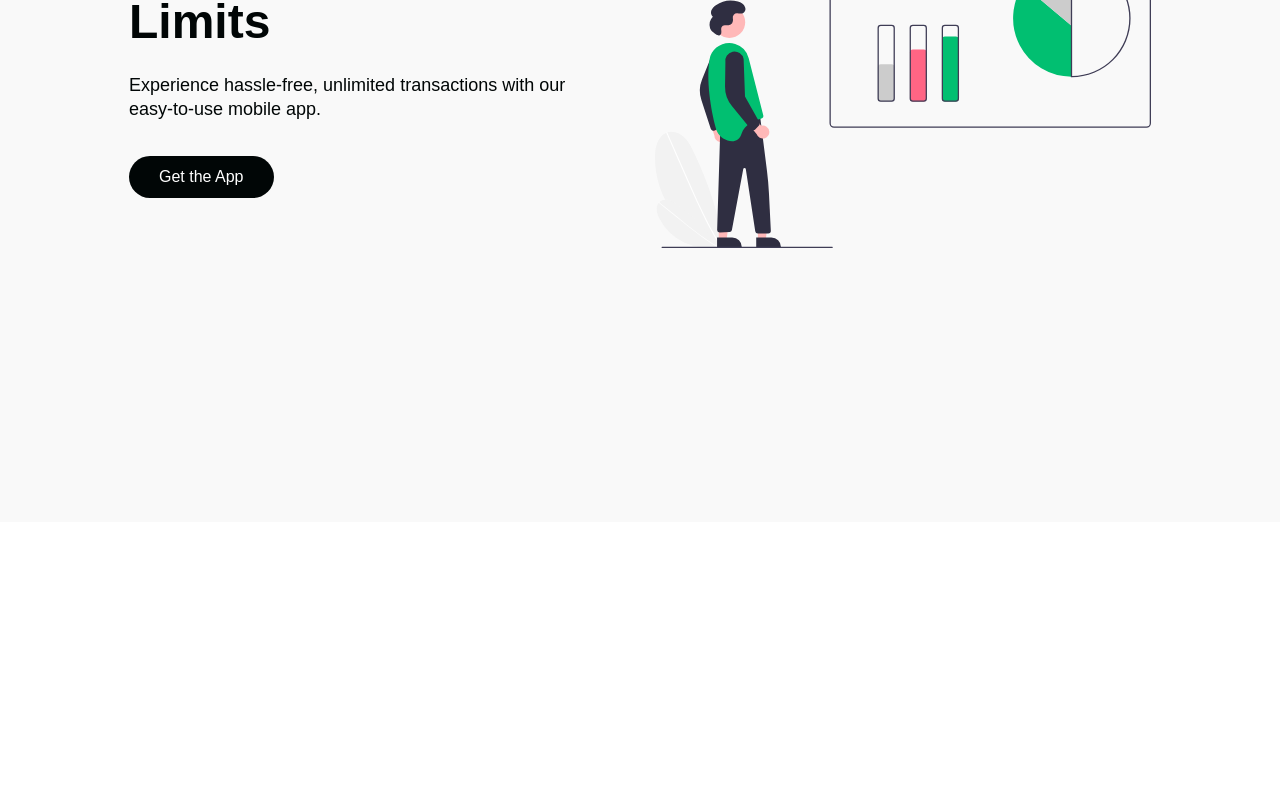
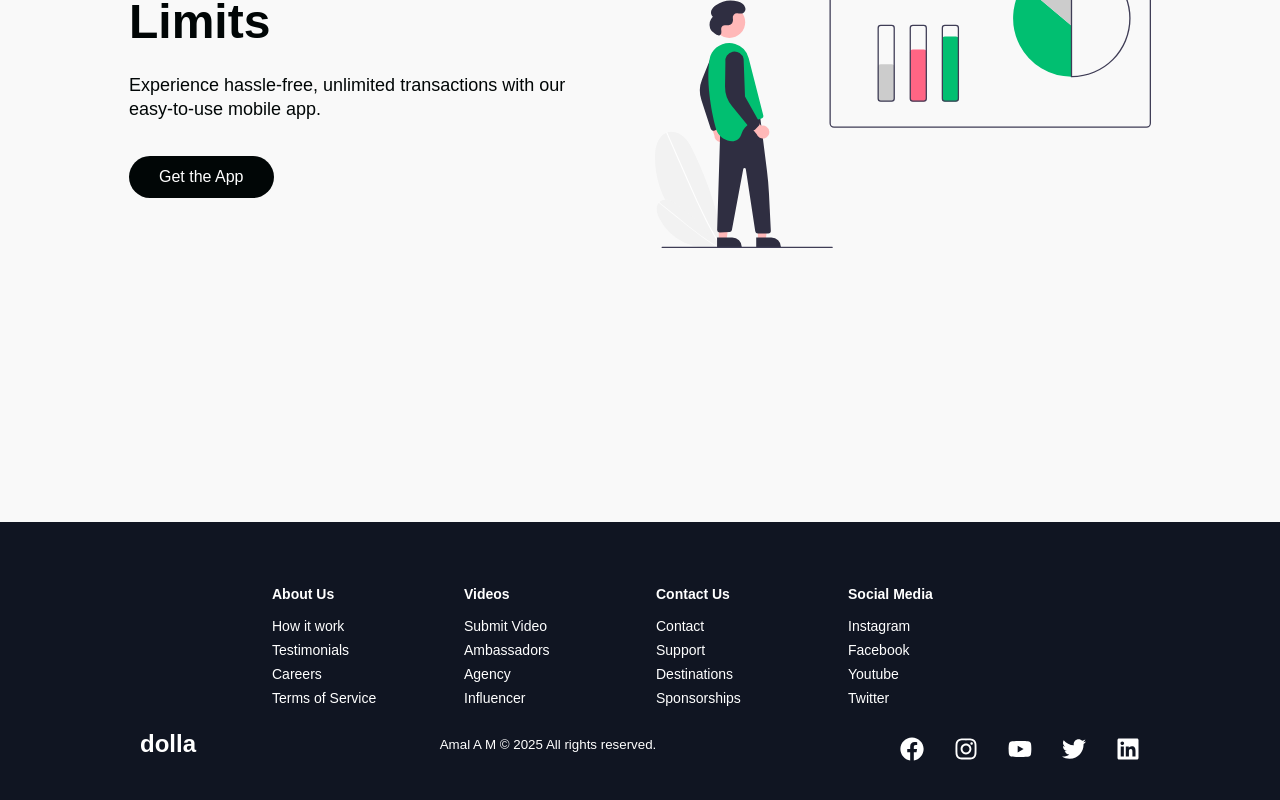
Before and after one commit to Amal-AM4/react-dolla, a React (Vite) app: page / in a window 1280 px wide. Shown: the part 3658-4458 px from the top of the page. Before the commit the page ends 4180 px from the top, so only its background shows below. Built offline with nearby package versions, Linux system fonts and the light colour scheme; a web font is replaced by a local one.

Commit message:
Footer section completed

```diff
--- a/src/App.jsx
+++ b/src/App.jsx
@@ -1,12 +1,17 @@
 import "./App.css";
-import { BrowserRouter as Router } from "react-router-dom";
+import { BrowserRouter as Router, Routes, Route } from "react-router-dom";
 
 import Home from "./pages";
+import SigninPage from "./pages/signin";
 
 function App() {
   return (
     <Router>
-      <Home />
+
+      <Routes>
+        <Route path="/" element={<Home />} />
+        <Route path="/signin" element={<SigninPage />} />
+      </Routes>
     </Router>
   );
 }
--- /dev/null
+++ b/src/components/Footer/FooterElements.jsx
@@ -0,0 +1,114 @@
+import { Link } from "react-router-dom";
+import styled from "styled-components";
+
+
+export const FooterContainer = styled.footer`
+    background-color: #101522;
+`
+
+export const FooterWrap = styled.div`
+    padding: 48px 24px;
+    display: flex;
+    flex-direction: column;
+    justify-content: center;
+    align-items: center;
+    max-width: 1100px;
+    margin: 0 auto;
+`
+
+export const FooterLinksContainer = styled.div`
+    display: flex;
+    justify-content: center;
+
+    @media screen and  (max-width: 820px) {
+        padding-top: 32px;
+    }
+`
+
+export const FooterLinksWrapper = styled.div`
+    display: flex;
+
+    @media screen and (max-width: 820px) {
+        flex-direction: column;
+    }
+`
+
+export const FooterLinkItems = styled.div`
+    display: flex;
+    flex-direction: column;
+    align-items: flex-start;
+    margin: 16px;
+    text-align: left;
+    width: 160px;
+    box-sizing: border-box;
+    color: #fff;
+
+    @media screen and (max-width: 420px) {
+        margin: 0;
+        padding: 10px;
+        width: 100%;
+    }
+`
+
+export const FooterLinkTitle = styled.h1`
+    font-size: 14px;
+    margin-bottom: 16px;
+`
+
+export const FooterLink = styled(Link)`
+    color: #fff;
+    text-decoration: none;
+    margin-bottom: 0.5rem;
+    font-size: 14px;
+
+    &:hover {
+        color: #01bf71;
+        transition: 0.3s ease-out;
+    }
+`
+
+export const SocialMedia = styled.section`
+    max-width: 1000px;
+    width: 100%;
+`
+
+export const SocialMediaWrap = styled.div`
+    display: flex;
+    justify-content: space-between;
+    align-items: center;
+    max-width: 40px auto 0 auto;
+
+    @media screen and (max-width: 820px){
+        flex-direction: column;
+    }
+`
+
+export const SocialLogo = styled(Link)`
+    color: #fff;
+    justify-self: start;
+    cursor: pointer;
+    text-decoration: none;
+    font-size: 1.5rem;
+    display: flex;
+    align-items: center;
+    margin-bottom: 16px;
+    font-weight: bold;
+`
+
+
+export const WebsiteRights = styled.small`
+    color: #fff;
+    margin-bottom: 16px;
+`
+
+export const SocialIcons = styled.div`
+    display: flex;
+    justify-content: space-between;
+    align-items: center;
+    width: 240px;
+`
+
+export const SocialIconLink = styled.a`
+    color: #fff;
+    font-size: 24px;
+`
--- /dev/null
+++ b/src/components/Footer/index.jsx
@@ -0,0 +1,91 @@
+import React from "react";
+import {
+  FooterContainer,
+  FooterLink,
+  FooterLinkItems,
+  FooterLinkTitle,
+  FooterLinksContainer,
+  FooterLinksWrapper,
+  FooterWrap,
+  SocialIconLink,
+  SocialIcons,
+  SocialLogo,
+  SocialMedia,
+  SocialMediaWrap,
+  WebsiteRights,
+} from "./FooterElements";
+import { FaInstagram, FaLinkedin, FaTwitter, FaYoutube, FaFacebook } from "react-icons/fa";
+
+const Footer = () => {
+  return (
+    <FooterContainer>
+      <FooterWrap>
+        <FooterLinksContainer>
+          <FooterLinksWrapper>
+            <FooterLinkItems>
+              <FooterLinkTitle>About Us</FooterLinkTitle>
+              <FooterLink to="/">How it work</FooterLink>
+              <FooterLink to="/">Testimonials</FooterLink>
+              <FooterLink to="/">Careers</FooterLink>
+              <FooterLink to="/">Terms of Service</FooterLink>
+            </FooterLinkItems>
+
+            <FooterLinkItems>
+              <FooterLinkTitle>Videos</FooterLinkTitle>
+              <FooterLink to="/">Submit Video</FooterLink>
+              <FooterLink to="/">Ambassadors</FooterLink>
+              <FooterLink to="/">Agency</FooterLink>
+              <FooterLink to="/">Influencer</FooterLink>
+            </FooterLinkItems>
+          </FooterLinksWrapper>
+
+          <FooterLinksWrapper>
+            <FooterLinkItems>
+              <FooterLinkTitle>Contact Us</FooterLinkTitle>
+              <FooterLink to="/">Contact</FooterLink>
+              <FooterLink to="/">Support</FooterLink>
+              <FooterLink to="/">Destinations</FooterLink>
+              <FooterLink to="/">Sponsorships</FooterLink>
+            </FooterLinkItems>
+
+            <FooterLinkItems>
+              <FooterLinkTitle>Social Media</FooterLinkTitle>
+              <FooterLink to="/">Instagram</FooterLink>
+              <FooterLink to="/">Facebook</FooterLink>
+              <FooterLink to="/">Youtube</FooterLink>
+              <FooterLink to="/">Twitter</FooterLink>
+            </FooterLinkItems>
+          </FooterLinksWrapper>
+        </FooterLinksContainer>
+
+        <SocialMedia>
+          <SocialMediaWrap>
+            <SocialLogo to="/">dolla</SocialLogo>
+            <WebsiteRights>
+              Amal A M &copy; {new Date().getFullYear()} All rights reserved.
+            </WebsiteRights>
+            <SocialIcons>
+              <SocialIconLink href="/" target="_blank" aria-label="Facebook">
+                <FaFacebook />
+              </SocialIconLink>
+              <SocialIconLink href="/" target="_blank" aria-label="Instagram">
+                <FaInstagram />
+              </SocialIconLink>
+              <SocialIconLink href="/" target="_blank" aria-label="Youtube">
+                <FaYoutube />
+              </SocialIconLink>
+              <SocialIconLink href="/" target="_blank" aria-label="Twitter">
+                <FaTwitter />
+              </SocialIconLink>
+              <SocialIconLink href="/" target="_blank" aria-label="Linkedin">
+                <FaLinkedin />
+              </SocialIconLink>
+            </SocialIcons>
+          </SocialMediaWrap>
+        </SocialMedia>
+      </FooterWrap>
+    </FooterContainer>
+  );
+};
+
+export default Footer;
--- a/src/pages/index.jsx
+++ b/src/pages/index.jsx
@@ -5,7 +5,7 @@
 import InfoSection from "../components/InfoSection";
 import { homeObjOne, homeObjThree, homeObjTwo } from "../components/InfoSection/Data";
 import Services from "../components/Services";
-
+import Footer from "../components/Footer";
 
 
 const Home = () => {
@@ -24,6 +24,7 @@
       <InfoSection {...homeObjTwo}  />
       <Services />
       <InfoSection {...homeObjThree}  />
+      <Footer />
     </>
   );
 };
--- a/src/pages/signin.jsx
+++ b/src/pages/signin.jsx
@@ -0,0 +1,11 @@
+import React from 'react'
+
+const SigninPage = () => {
+  return (
+    <div>
+        <h1>Sign in page</h1>
+    </div>
+  )
+}
+
+export default SigninPage
```
